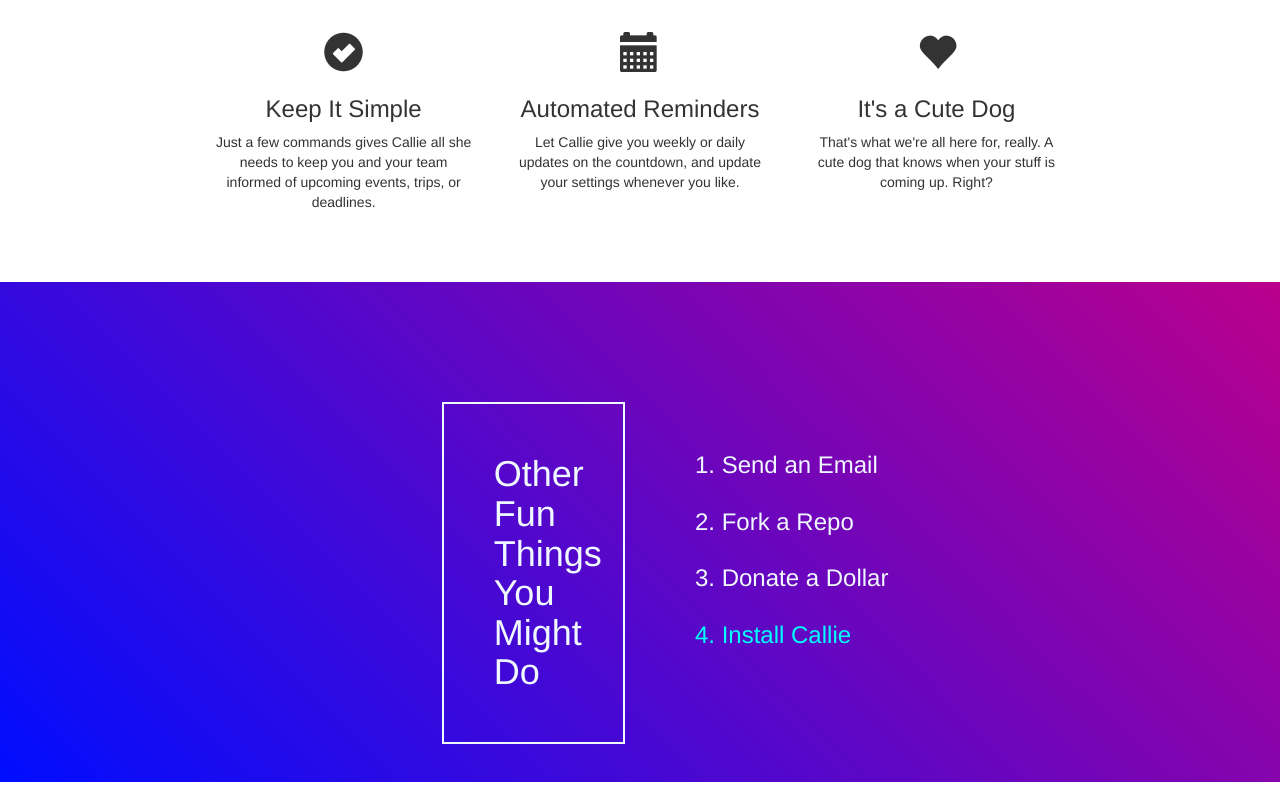
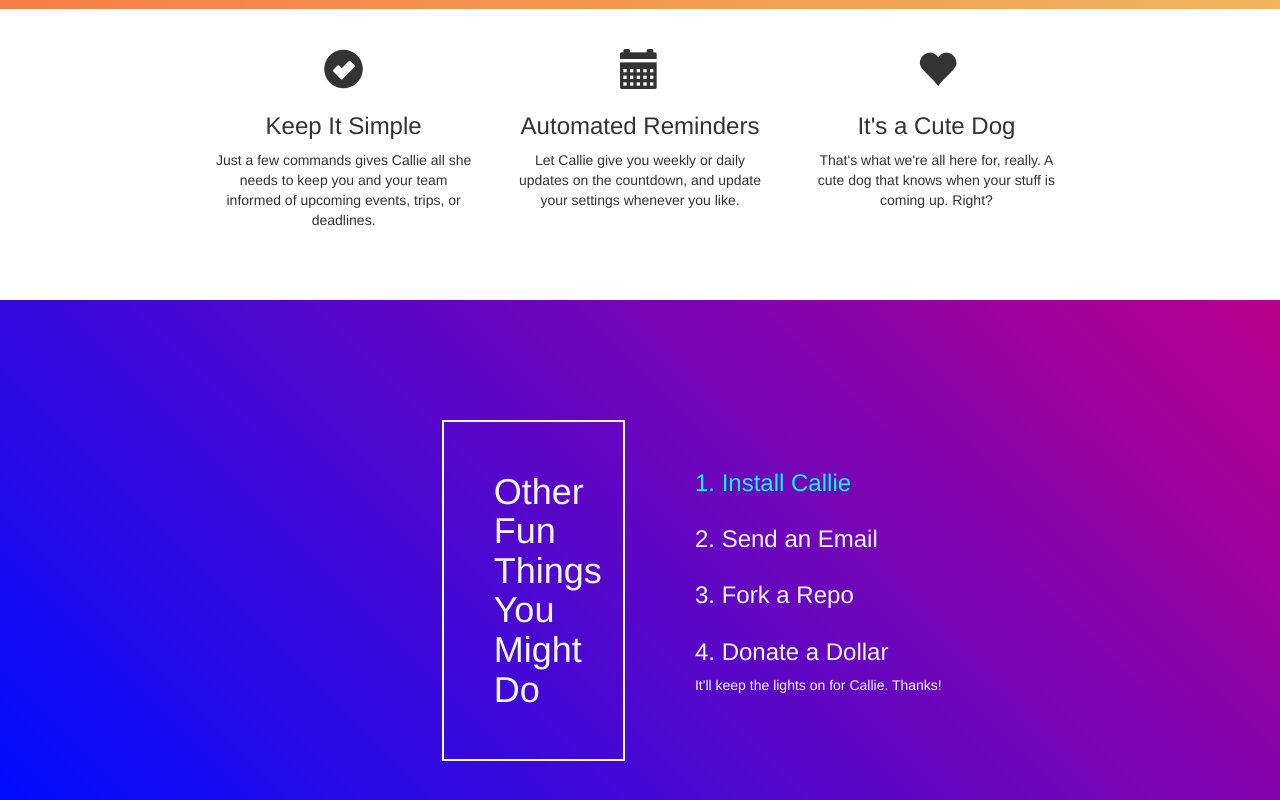
Before and after one commit to brianpgerson/callie, a website: page public/pages/index.html in a window 1280 px wide. Shown: the part 1089-1889 px from the top of the page. Drawn offline with nearby package versions, Linux system fonts and the light colour scheme.

Commit message:
A nice style change

```diff
--- a/public/css/main.css
+++ b/public/css/main.css
@@ -12,7 +12,7 @@
 	height: 90px;
 	width: auto;
 	margin-left: 20px;
-	top: 0px;
+	top: 70px;
 }
 
 hr {
@@ -49,7 +49,7 @@ hr {
 .night {
 	width: 100%;
 	padding-top: 100px;
-	height: 500px;
+	min-height: 500px;
 	background: rgba(0,13,255,1);
 	background: -moz-linear-gradient(45deg, rgba(0,13,255,1) 0%, rgba(186,0,140,1) 100%);
 	background: -webkit-gradient(left bottom, right top, color-stop(0%, rgba(0,13,255,1)), color-stop(100%, rgba(186,0,140,1)));
@@ -111,3 +111,12 @@ hr {
 	display: inline-block;
     float: none;
 }
+
+@media screen and (max-width: 1300px) {
+    #little_callie {
+        right: 0;
+        top: 0;
+        float: right;
+        position: relative;
+    }
+}
--- a/public/pages/index.html
+++ b/public/pages/index.html
@@ -14,8 +14,8 @@
         <div class="row">
           <div class="col-md-8 col-md-offset-2 text-center">
             <div class="text-left">
-              <h1>Meet Callie,<img src="../img/corgigirl.png" id="little_callie" alt="Callie, the calendar dog"/>
-              <br>a countdown bot for Slack.</h1>
+              <h1>Meet Callie,
+              <br>a countdown bot for Slack. <img src="../img/corgigirl.png" id="little_callie" alt="Callie, the calendar dog"/></h1>
               <h3 class="push-down">
                 Callie the Calendar Dog keeps track of events, deadlines, and more for your team with a few simple commands. Arf!
               </h3>
@@ -61,29 +61,30 @@
       <div class="col-md-3">
         <ul>
           <li>
+            <a href="https://slack.com/oauth/authorize?scope=incoming-webhook,bot&client_id=54278405042.125508396647&redirect_uri=http://localhost:1337/thanks">
+            <h3 class="extra-fun">1. Install Callie</h3>
+          </li>
+          <li>
             <a href="mailto:countdown.to.counttown@gmail.com" target="_blank">
               <h3>
-                1. Send an Email
+                2. Send an Email
               </h3>
             </a>
           </li>
           <li>
             <a href="https://github.com/brianpgerson/the-count" target="_blank">
               <h3>
-                2. Fork a Repo
+                3. Fork a Repo
               </h3>
             </a>
           </li>
           <li>
-            <a href="http://www.payme.com" target="_blank">
+            <a href="https://www.paypal.me/bpgerson/1" target="_blank">
               <h3>
-                3. Donate a Dollar
+                4. Donate a Dollar
               </h3>
+              <p>It'll keep the lights on for Callie. Thanks!</p>
             </a>
-          </li>
-          <li>
-            <a href="https://slack.com/oauth/authorize?scope=incoming-webhook,bot&client_id=54278405042.125508396647&redirect_uri=http://localhost:1337/thanks">
-            <h3 class="extra-fun">4. Install Callie</h3>
           </li>
         </ul>
       </div>
```
